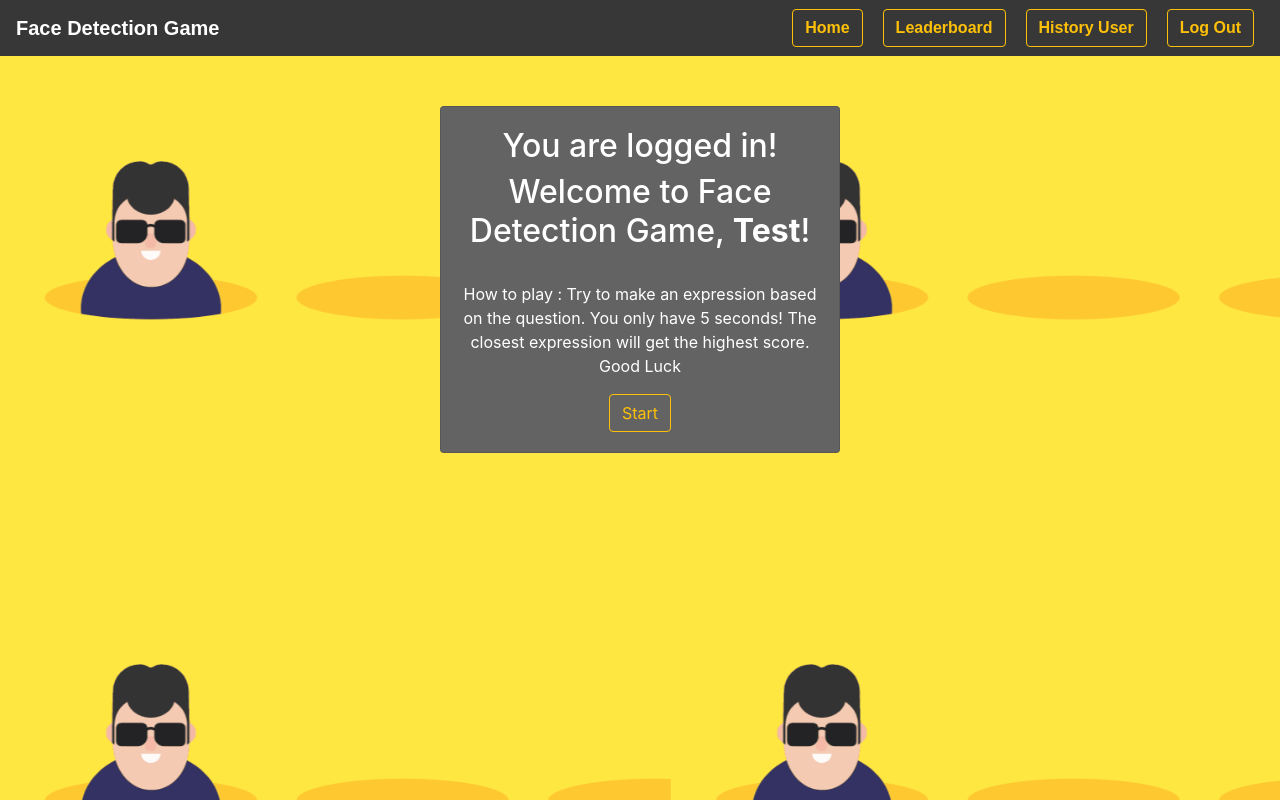
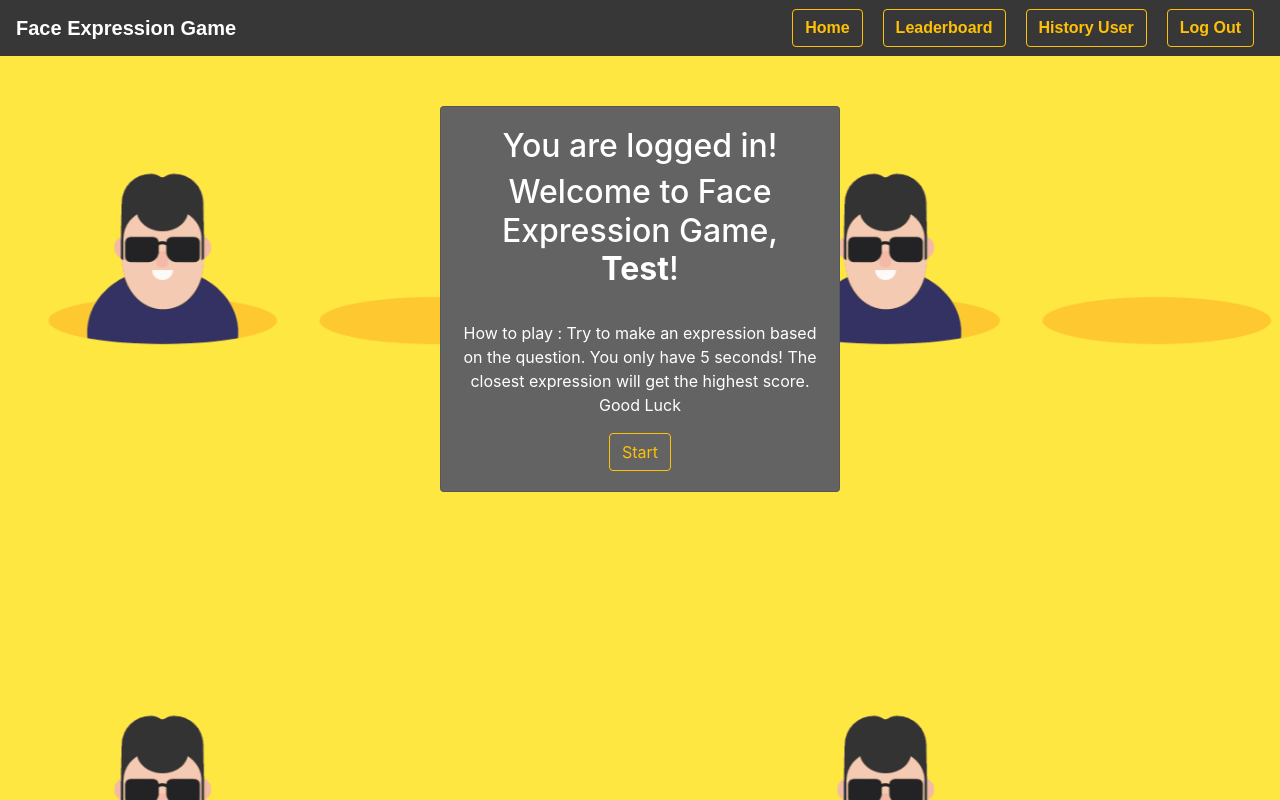
Before and after one commit to 2SIMA-Tim-Struktur-Data/face-detection-game, a PHP site: page / in a window 1280 px wide. Run offline with PHP 8.4, Linux system fonts and the light colour scheme; a user stored in the database is signed in.

Commit message:
Change title and add favicon, delete old database

```diff
--- a/head.php
+++ b/head.php
@@ -1,9 +1,3 @@
-<head>
-  <meta charset="utf-8">
-  <title>Face Detection</title>
-  <link rel="stylesheet" href="https://stackpath.bootstrapcdn.com/bootstrap/4.3.1/css/bootstrap.min.css">
-  <link rel="stylesheet" href="css/navbar.css">
-  <link rel="stylesheet" href="css/user.css">
-  <link rel="stylesheet" href="css/main.css">
-  <script src="https://cdnjs.cloudflare.com/ajax/libs/jquery/3.4.1/jquery.min.js" charset="utf-8"></script>
-</head>
+<link rel="shortcut icon" href="/img/icon/favicon.ico" type="image/x-icon">
+<link rel="icon" href="/img/icon/favicon.ico" type="image/x-icon">
+<link rel="shortcut icon" href="/img/icon/emoji.png" type="image/png">
--- a/historyuser.php
+++ b/historyuser.php
@@ -19,7 +19,8 @@ $resultCheck = mysqli_num_rows($result);
     <link rel="stylesheet" href="css/navbar.css">
     <link rel="stylesheet" href="https://stackpath.bootstrapcdn.com/bootstrap/4.3.1/css/bootstrap.min.css">
     <link rel="stylesheet" href="lightbox/css/lightbox.min.css">
-    <title>History User | Face Detection Game</title>
+    <title>History User | Face Expression Game</title>
+    <?php include_once("./head.php") ?>
 </head>
 
 <body translate="no">
--- a/index.php
+++ b/index.php
@@ -9,7 +9,8 @@
     <link rel="stylesheet" href="css/navbar.css">
     <link rel="stylesheet" href="https://stackpath.bootstrapcdn.com/bootstrap/4.3.1/css/bootstrap.min.css">
     <script src="https://cdnjs.cloudflare.com/ajax/libs/jquery/3.4.1/jquery.min.js" charset="utf-8"></script>
-    <title>Home | Face Detection Game</title>
+    <title>Home | Face Expression Game</title>
+    <?php include_once("./head.php") ?>
 </head>
 
 <body>
@@ -23,7 +24,7 @@
                     <?php
                         if (isset($_SESSION['username'])) {
                             echo '<h2>You are logged in!</h2>';
-                            echo"<h2>Welcome to Face Detection Game,". " ". "<b>". ucfirst(($_SESSION["user_id"]))."</b>!</h2>";
+                            echo"<h2>Welcome to Face Expression Game,". " ". "<b>". ucfirst(($_SESSION["user_id"]))."</b>!</h2>";
                         }
                         else {
                         echo '<h2>You are logged out!</h2>';
--- a/leaderboard.php
+++ b/leaderboard.php
@@ -16,13 +16,13 @@ $resultCheck = mysqli_num_rows($result);
     <link rel="stylesheet" href="css/navbar.css">
     <link rel="stylesheet" href="https://stackpath.bootstrapcdn.com/bootstrap/4.3.1/css/bootstrap.min.css">
     <link rel="stylesheet" href="css/leaderboard.css">
-    <link rel="stylesheet" href="js/leaderboard.js">
 
     <meta charset="UTF-8">
     <meta name="viewport" content="width=device-width, initial-scale=1">
     <link rel="stylesheet" href="https://cdnjs.cloudflare.com/ajax/libs/normalize/5.0.0/normalize.min.css">
     <link rel="stylesheet" href="https://rsms.me/inter/inter-ui.css?v=3.2">
-    <title>Leaderboard | Face Detection Game</title>
+    <title>Leaderboard | Face Expression Game</title>
+    <?php include_once("./head.php") ?>
 
 </head>
 
--- a/login.php
+++ b/login.php
@@ -7,7 +7,8 @@
 	<link rel="stylesheet" href="css/user.css">
 	<link rel="stylesheet" href="https://stackpath.bootstrapcdn.com/bootstrap/4.3.1/css/bootstrap.min.css">
 	<script src="https://cdnjs.cloudflare.com/ajax/libs/jquery/3.4.1/jquery.min.js" charset="utf-8"></script>
-	<title>Login | Face Detection Game</title>
+	<title>Login | Face Expression Game</title>
+	<?php include_once("./head.php") ?>
 </head>
 
 <body>
--- a/main.php
+++ b/main.php
@@ -8,7 +8,8 @@
     <meta http-equiv="X-UA-Compatible" content="ie=edge">
     <link rel="stylesheet" href="css/main.css">
     <script src="https://cdnjs.cloudflare.com/ajax/libs/jquery/3.4.1/jquery.min.js" charset="utf-8"></script>
-    <title>Play the Game | Face Detection Game</title>
+    <title>Play the Game | Face Expression Game</title>
+    <?php include_once("./head.php") ?>
 </head>
 
 <body>
--- a/navbar.php
+++ b/navbar.php
@@ -1,5 +1,5 @@
 <nav class="navbar navbar-light">
-    <a class="navbar-brand">Face Detection Game</a>
+    <a class="navbar-brand">Face Expression Game</a>
     <div class="form-inline">
         <a href="./index.php"><button class="btn btn-outline-warning my-2 my-sm-0" type="submit">Home</button></a>
         <a href="./leaderboard.php"><button class="btn btn-outline-warning my-2 my-sm-0" type="submit">Leaderboard</button></a>
--- a/sign_up.php
+++ b/sign_up.php
@@ -8,7 +8,8 @@
 	<link rel="stylesheet" href="css/user.css">
     <link rel="stylesheet" href="https://stackpath.bootstrapcdn.com/bootstrap/4.3.1/css/bootstrap.min.css">
     <script src="https://cdnjs.cloudflare.com/ajax/libs/jquery/3.4.1/jquery.min.js" charset="utf-8"></script>
-    <title>Sign Up | Face Detection Game</title>
+    <title>Sign Up | Face Expression Game</title>
+    <?php include_once("./head.php") ?>
 </head>
 
 <body>
```
Also changed, not shown: database/face_detection_db.sql (deleted, +0 -72 lines), img/icon/emoji.png (added), img/icon/favicon.ico (added).
